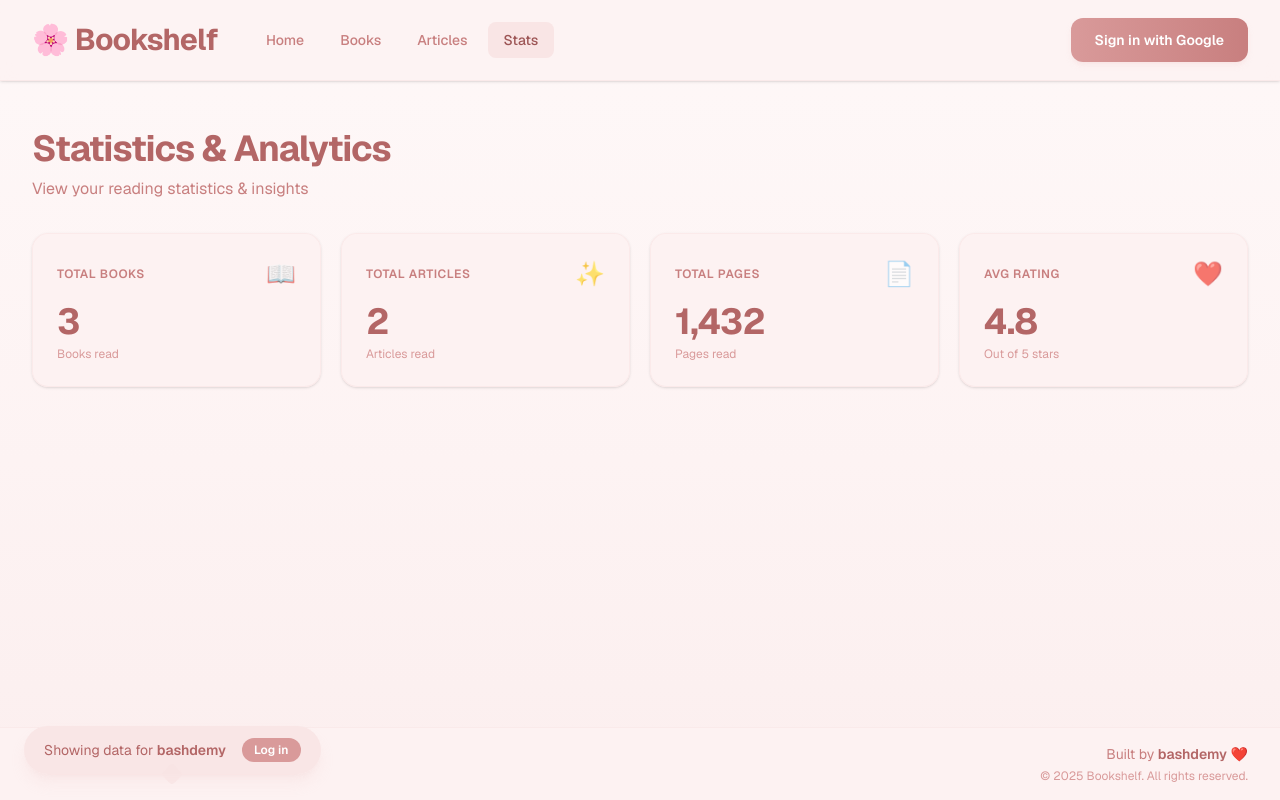
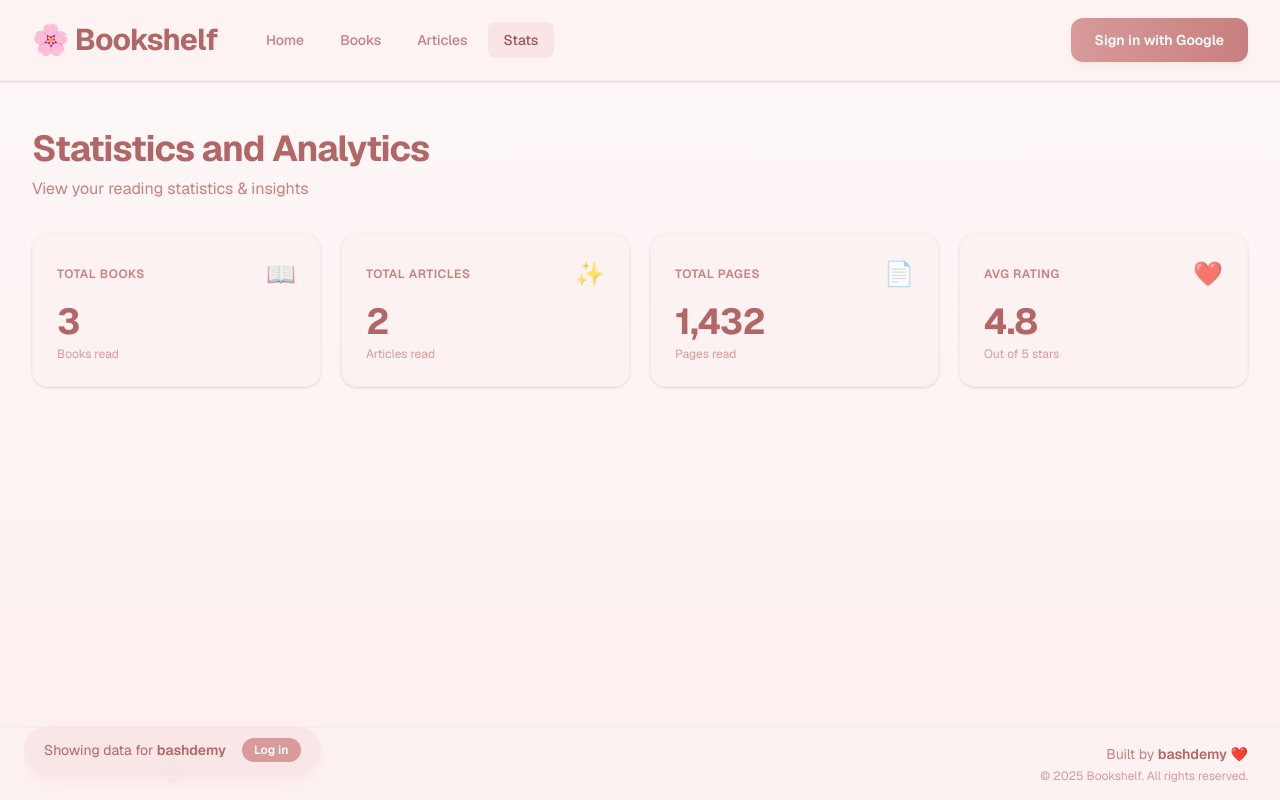
Before and after one commit to bashdemy/bookshelf, a Next.js app: page /stats in a window 1280 px wide. Built offline with nearby package versions, Linux system fonts and the light colour scheme.

Commit message:
Test deployment

```diff
--- a/app/stats/page.tsx
+++ b/app/stats/page.tsx
@@ -6,7 +6,7 @@ export default function StatsPage() {
     <main className="mx-auto max-w-7xl px-4 py-12 sm:px-6 lg:px-8">
       <div className="mb-8">
         <h1 className="text-4xl font-bold tracking-tight text-pink-700">
-          Statistics & Analytics
+          Statistics and Analytics
         </h1>
         <p className="mt-2 text-pink-600">
           View your reading statistics & insights
--- a/package.json
+++ b/package.json
@@ -5,7 +5,7 @@
   "scripts": {
     "dev": "next dev",
     "build": "next build",
-    "build:cloudflare": "opennextjs-cloudflare build",
+    "build:cloudflare": "next build && opennextjs-cloudflare build",
     "preview": "npm run build:cloudflare && wrangler dev",
     "deploy": "npm run build:cloudflare && wrangler pages deploy .open-next --project-name=bookshelf --branch=main",
     "start": "next start",
```
